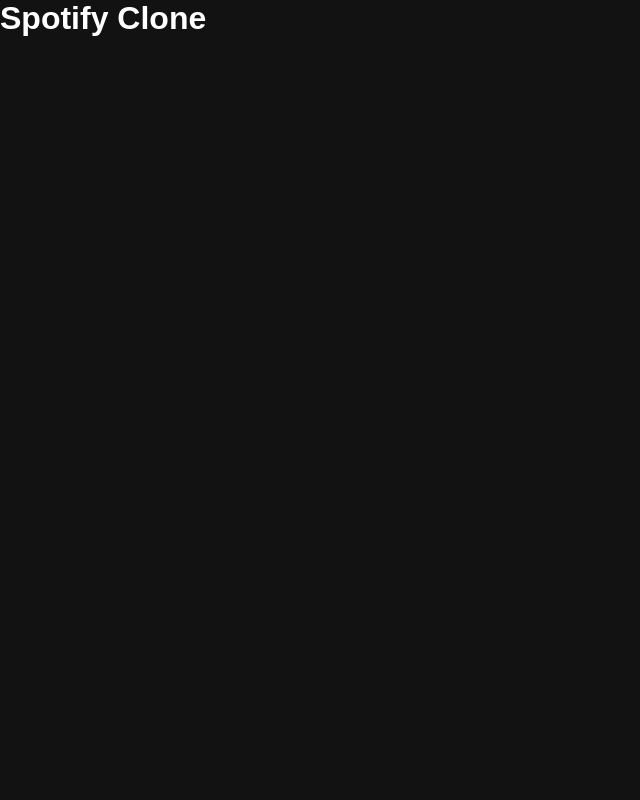
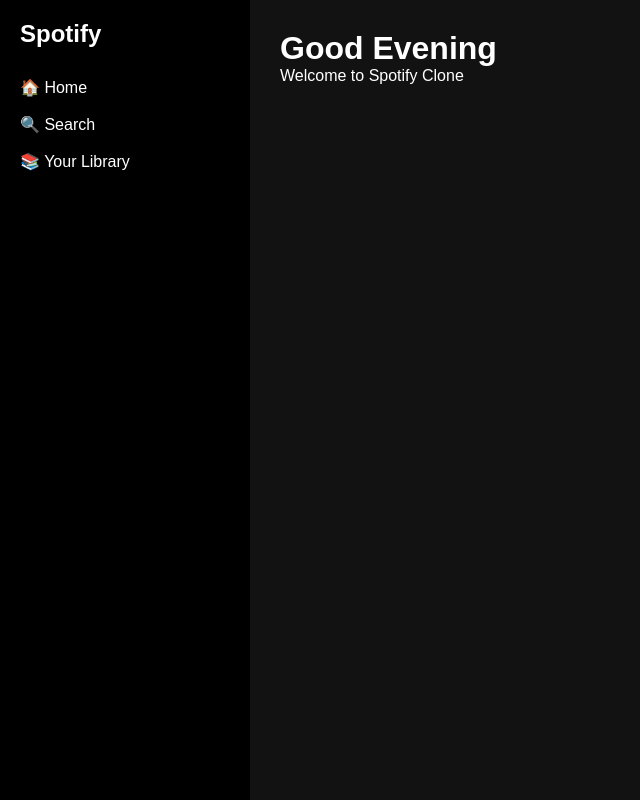
Before and after one commit to sniperpsycho10/spotify-clone, a React app in the folder frontend/: page / in a window 1280 px wide. Shown: the whole page, without its empty margins (0-640 px from the left). Built offline with nearby package versions, Linux system fonts and the light colour scheme; the HTML template or start-up script is replaced by a standard one.

Commit message:
Created Spotify sidebar layout

```diff
--- a/frontend/src/App.jsx
+++ b/frontend/src/App.jsx
@@ -1,7 +1,23 @@
+import Sidebar from "./components/Sidebar";
+import Home from "./pages/Home";
+
 function App() {
   return (
-    <div>
-      <h1>Spotify Clone</h1>
+    <div
+      style={{
+        display: "flex",
+      }}
+    >
+      <Sidebar />
+
+      <div
+        style={{
+          flex: 1,
+          padding: "30px",
+        }}
+      >
+        <Home />
+      </div>
     </div>
   );
 }
--- /dev/null
+++ b/frontend/src/components/Sidebar.jsx
@@ -0,0 +1,24 @@
+function Sidebar() {
+  return (
+    <div
+      style={{
+        width: "250px",
+        backgroundColor: "#000",
+        height: "100vh",
+        padding: "20px",
+      }}
+    >
+      <h2>Spotify</h2>
+
+      <div style={{ marginTop: "30px" }}>
+        <p>🏠 Home</p>
+        <br />
+        <p>🔍 Search</p>
+        <br />
+        <p>📚 Your Library</p>
+      </div>
+    </div>
+  );
+}
+
+export default Sidebar;
--- /dev/null
+++ b/frontend/src/pages/Home.jsx
@@ -0,0 +1,10 @@
+function Home() {
+  return (
+    <div>
+      <h1>Good Evening</h1>
+      <p>Welcome to Spotify Clone</p>
+    </div>
+  );
+}
+
+export default Home;
```
Also changed, not shown: frontend/src/pages/Library.jsx (added, +9 -0 lines), frontend/src/pages/Search.jsx (added, +9 -0 lines), frontend/src/components/Navbar.jsx (added).
